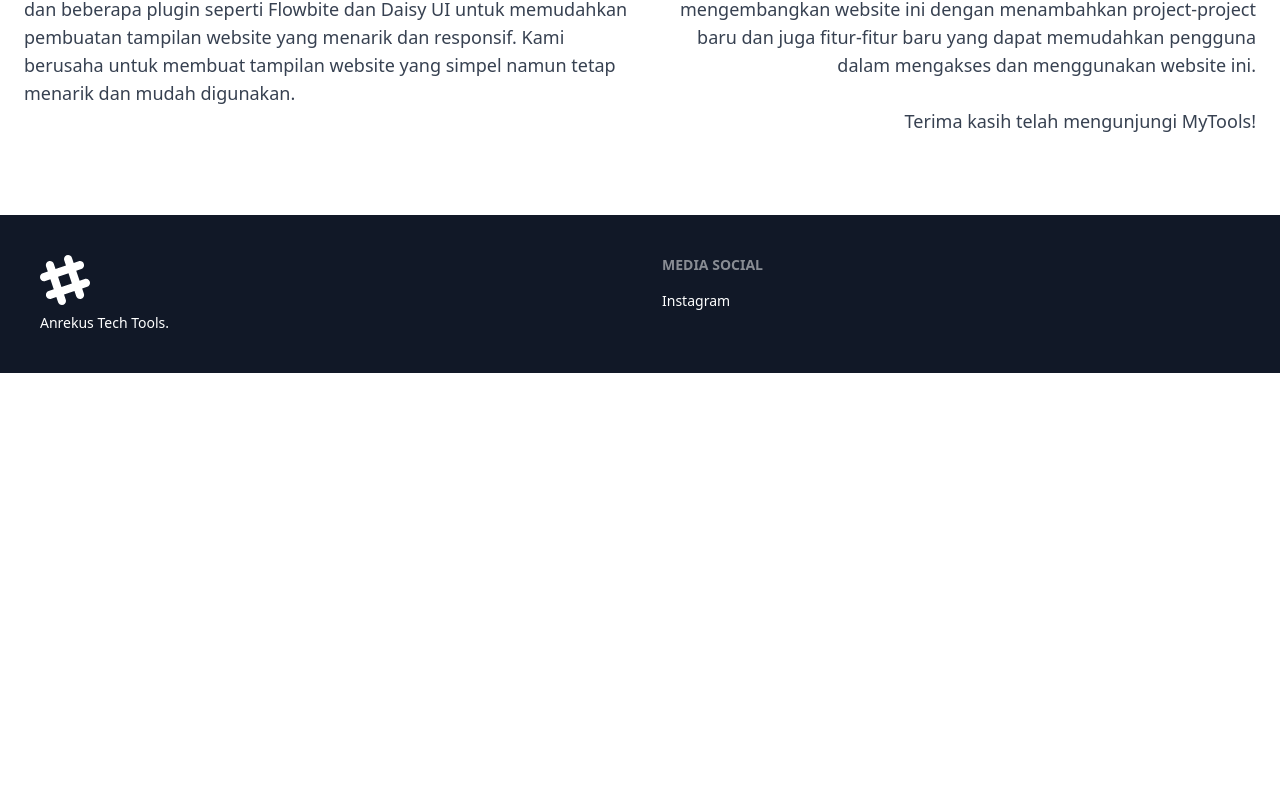
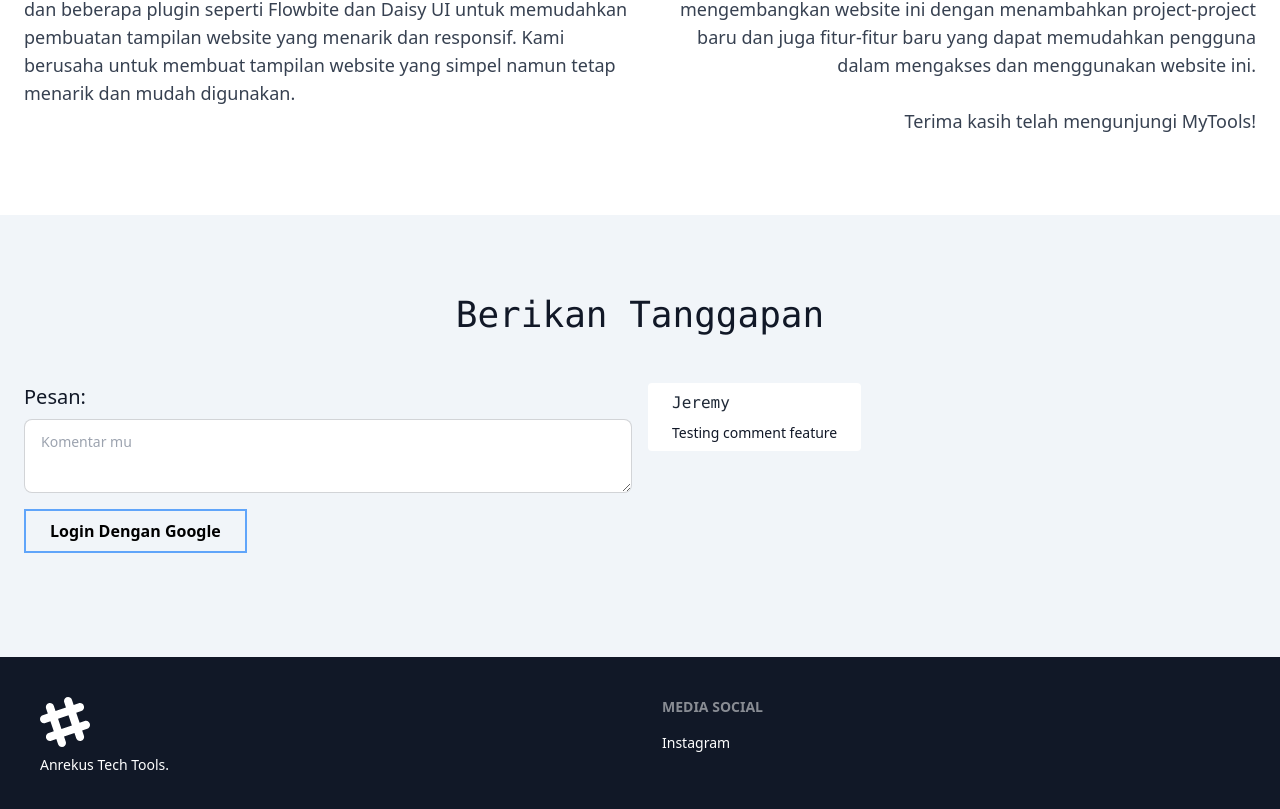
Before and after one commit to jeremy776/tools, a plain HTML site: page index.html in a window 1280 px wide. Shown: the part 1745-2554 px from the top of the page. Before the commit the page ends 2118 px from the top, so only its background shows below. Drawn offline with nearby package versions, Linux system fonts and the light colour scheme; no server answers.

Commit message:
pending push

```diff
--- a/index.html
+++ b/index.html
@@ -2,7 +2,7 @@
 <html>
 
 <head>
-	<title>My Projects</title>
+	<title>Tools Anrekus Tech</title>
 	<script src="https://cdn.tailwindcss.com"></script>
 	<link href="https://cdn.jsdelivr.net/npm/daisyui@2.51.3/dist/full.css" rel="stylesheet" type="text/css" />
 	<meta name="viewport" content="width=device-width, initial-scale=1" />
@@ -107,6 +107,33 @@
 		</div>
 	</div>
 
+	<div class="bg-slate-100 py-20">
+		<h1 class="text-center text-4xl font-mono text-gray-900">Berikan Tanggapan</h1>
+		<div class="mt-6 flex p-6 justify-center flex-col-reverse md:flex-row gap-4">
+			<div class="w-full">
+				<div class="flex flex-col gap-2 w-full">
+					<label class="text-xl text-gray-900">Pesan:</label>
+					<textarea class="textarea w-full textarea-bordered" placeholder="Komentar mu"></textarea>
+				</div>
+				<div>
+					<button onclick="loginWithGoogle()"
+						class="border-2 mt-4 text-center font-semibold hover:rounded border-blue-400 px-6 py-2 text-black">Login
+						Dengan Google</button>
+				</div>
+			</div>
+			<div class="w-full flex gap-2">
+				<div class="bg-white rounded px-6 py-2 h-fit rounded">
+					<div class="">
+						<div>
+							<h2 class="text-md font-mono mb-2 text-gray-800">Jeremy</h2>
+							<p class="text-sm text-gray-900">Testing comment feature</p>
+						</div>
+					</div>
+				</div>
+			</div>
+		</div>
+	</div>
+
 	<footer class="footer p-10 bg-gray-900 text-neutral-content">
 		<div>
 			<svg width="50" height="50" viewBox="0 0 24 24" xmlns="http://www.w3.org/2000/svg" fill-rule="evenodd"
@@ -124,7 +151,9 @@
 	</footer>
 
 	<!-- Firebase SDK -->
+
 	<script src="https://www.gstatic.com/firebasejs/8.4.1/firebase-app.js"></script>
+	<script src="https://www.gstatic.com/firebasejs/8.4.1/firebase-auth.js"></script>
 	<script src="https://www.gstatic.com/firebasejs/8.4.1/firebase-database.js"></script>
 	<script src="/firebase.js"></script>
 	<script>
@@ -143,6 +172,27 @@
 		counterRef.transaction(function (currentCount) {
 			return (currentCount || 0) + 1;
 		});
+	</script>
+	<script>
+
+	</script>
+	<script>
+		function loginWithGoogle() {
+			let provider = new firebase.auth.GoogleAuthProvider();
+			firebase.auth().signInWithPopup(provider)
+				.then((result) => {
+					console.log(result);
+					let userdta = {
+						name: result.user.displayName,
+						email: result.user.email,
+						photoURL: result.user.photoURL
+					}
+					var expiresDate = new Date();
+					expiresDate.setTime(expiresDate.getTime() + (2 * 24 * 60 * 60 * 1000)); // 2 hari
+					var expires = "expires=" + expiresDate.toGMTString();
+					document.cookie = "user_data=" + JSON.stringify(userdta) + ";" + expires + ";path/"
+				})
+		}
 	</script>
 	<script>
 		const username = "jeremy776";
```
